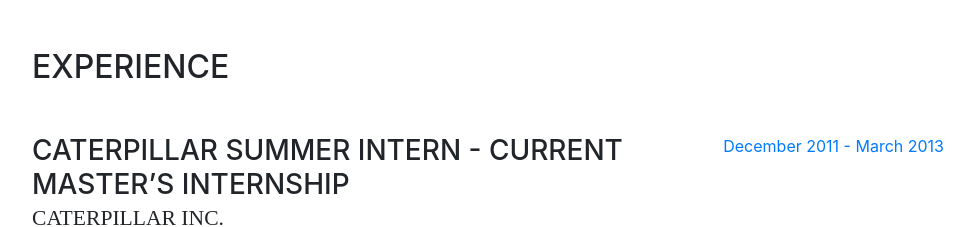
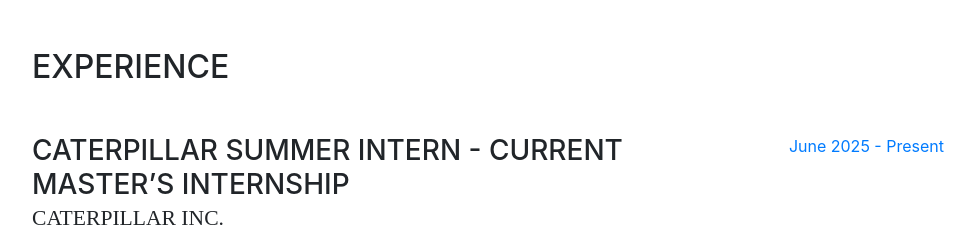
Before and after one commit to vishalvk2511/vishalvk2511.github.io, a website with bundled scripts: page index.html in a window 1280 px wide. Shown: the part 800-1027 px from the top of the page, without its empty margins (288-1263 px from the left). Built offline with nearby package versions, Linux system fonts and the light colour scheme; a web font is replaced by a local one.

Commit message:
Update employment dates in index.html

```diff
--- a/index.html
+++ b/index.html
@@ -135,7 +135,7 @@
               <p>Contributing to the development of Sales & Operations Planning (S&OP) and inventory governance systems through data-driven software solutions. Designing and deploying Power BI dashboards to visualize large-scale business data and deliver real-time insights. Engineering automated data pipelines using VBA and Python to handle data extraction, transformation, and reporting, significantly reducing manual intervention. Collaborating with cross-functional teams to optimize data workflows and enhance decision-making through scalable analytics and process automation.</p>
             </div>
             <div class="resume-date text-md-right">
-              <span class="text-primary">December 2011 - March 2013</span>
+              <span class="text-primary">June 2025 - Present</span>
             </div>
           </div>
 
```
